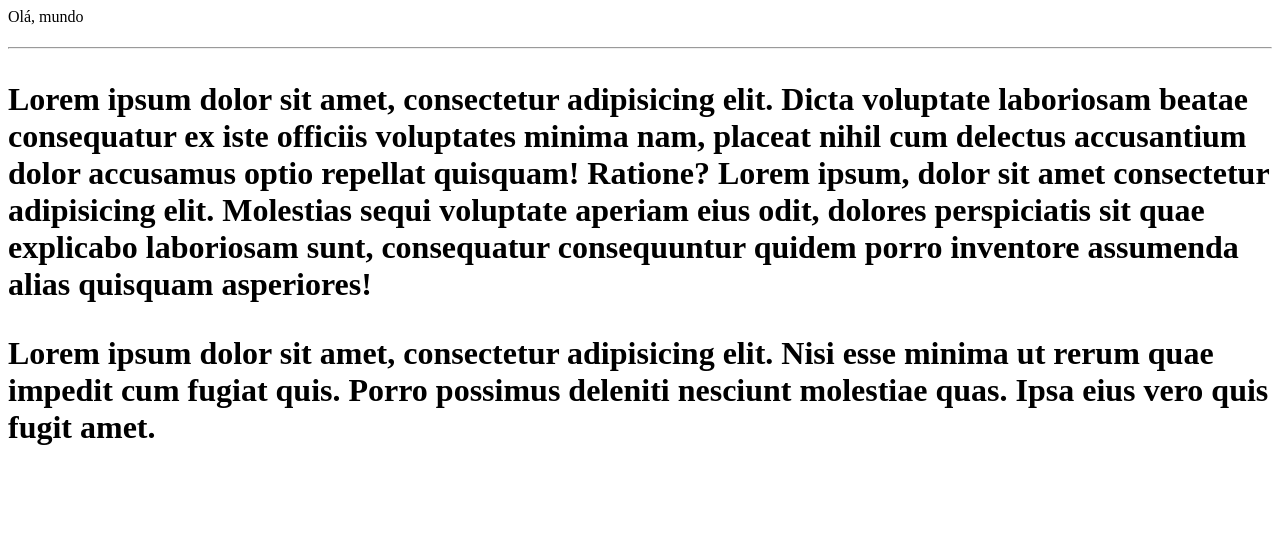
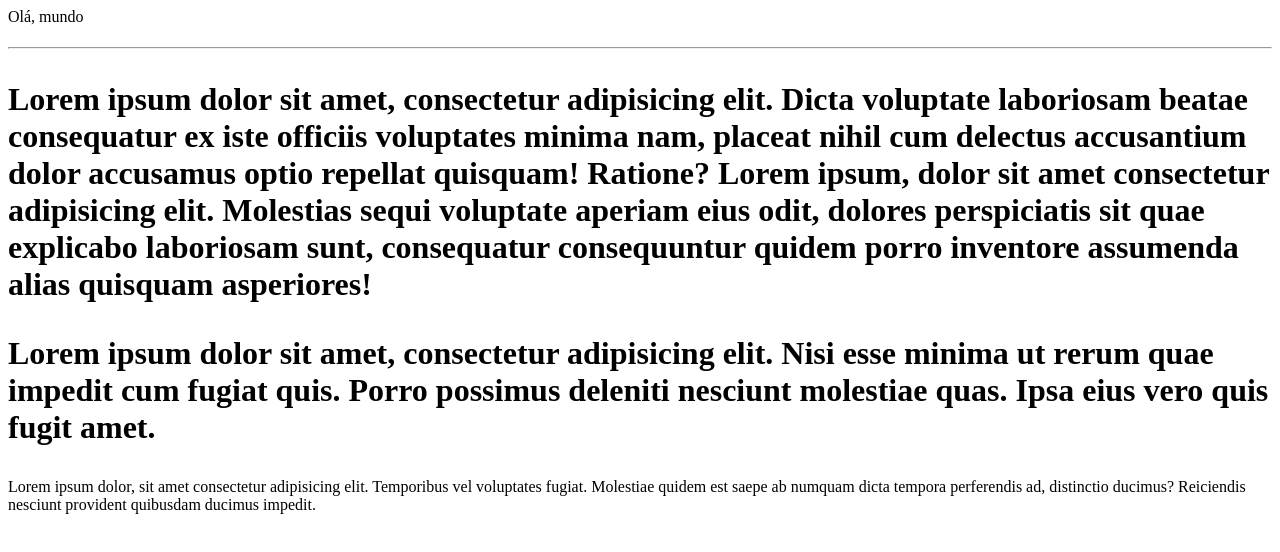
Before and after one commit to GuilhermeGiovanucci/Guilherme, a plain HTML site: page Site exemplo/Index.HTML in a window 1280 px wide. Drawn offline with Linux system fonts and the light colour scheme.

Commit message:
Nova alteração

```diff
--- a/Site exemplo/Index.HTML
+++ b/Site exemplo/Index.HTML
@@ -12,5 +12,5 @@
     <p>Lorem ipsum dolor sit amet, consectetur adipisicing elit. Dicta voluptate laboriosam beatae consequatur ex iste officiis voluptates minima nam, placeat nihil cum delectus accusantium dolor accusamus optio repellat quisquam! Ratione?
     Lorem ipsum, dolor sit amet consectetur adipisicing elit. Molestias sequi voluptate aperiam eius odit, dolores perspiciatis sit quae explicabo laboriosam sunt, consequatur consequuntur quidem porro inventore assumenda alias quisquam asperiores!</p>
     <p>Lorem ipsum dolor sit amet, consectetur adipisicing elit. Nisi esse minima ut rerum quae impedit cum fugiat quis. Porro possimus deleniti nesciunt molestiae quas. Ipsa eius vero quis fugit amet.</p>
-</h1>
+</h1><p>Lorem ipsum dolor, sit amet consectetur adipisicing elit. Temporibus vel voluptates fugiat. Molestiae quidem est saepe ab numquam dicta tempora perferendis ad, distinctio ducimus? Reiciendis nesciunt provident quibusdam ducimus impedit.</p>
 </html>
```
